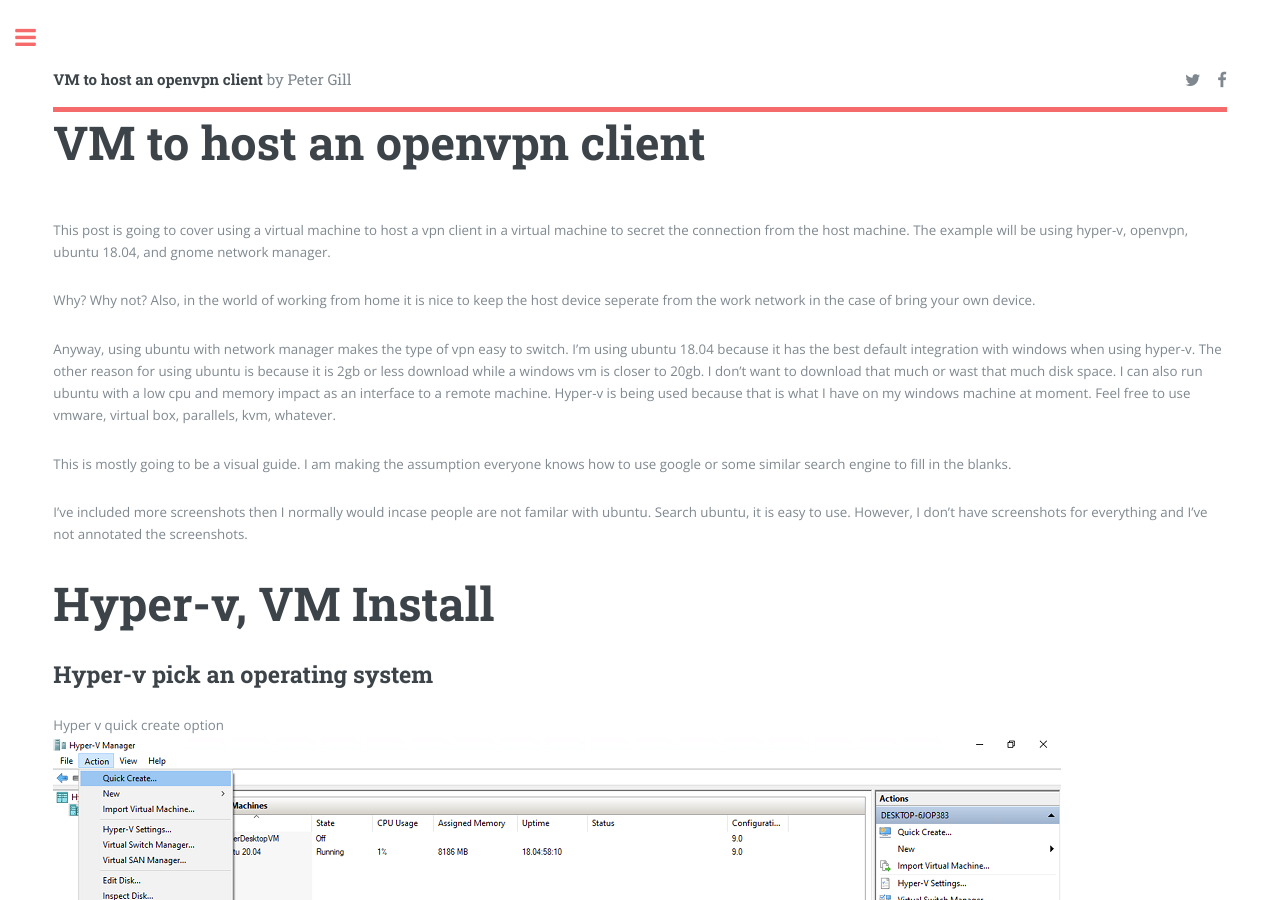
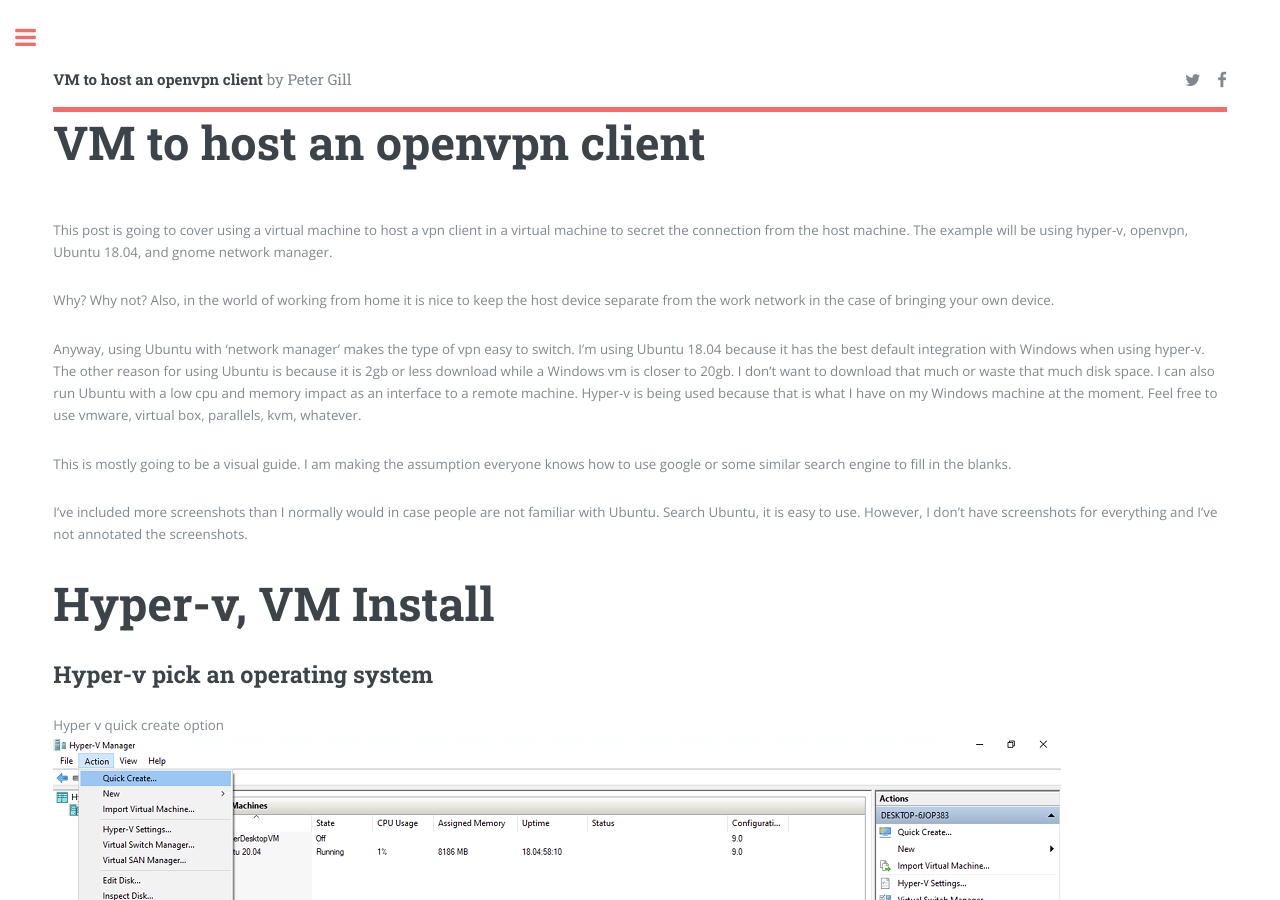
Before and after one commit to majorsilence/Dev, a Jekyll site: the page built from _posts/2021-09-04-openvpn-client-vm.md, in a window 1280 px wide and 900 px high. Built offline with Jekyll 4.4.1, drawn with Linux system fonts in a browser that asks for light colours; some of the changed text lies outside the part shown.

Commit message:
fix typos

```diff
--- a/_posts/2021-09-04-openvpn-client-vm.md
+++ b/_posts/2021-09-04-openvpn-client-vm.md
@@ -4,16 +4,15 @@
 title: VM to host an openvpn client
 ---
 
-This post is going to cover using a virtual machine to host a vpn client in a virtual machine to secret the connection from the host machine.   The example will be using hyper-v, openvpn, ubuntu 18.04, and gnome network manager.
+This post is going to cover using a virtual machine to host a vpn client in a virtual machine to secret the connection from the host machine.   The example will be using hyper-v, openvpn, Ubuntu 18.04, and gnome network manager.
 
-Why? Why not? Also, in the world of working from home it is nice to keep the host device seperate from the work network in the case of bring your own device.
+Why? Why not? Also, in the world of working from home it is nice to keep the host device separate from the work network in the case of bringing your own device.
 
-Anyway, using ubuntu with network manager makes the type of vpn easy to switch.  I'm using ubuntu 18.04 because it has the best default integration with windows when using hyper-v.  The other reason for using ubuntu is because it is 2gb or less download while a windows vm is closer to 20gb.  I don't want to download that much or wast that much disk space.  I can also run ubuntu with a low cpu and memory impact as an interface to a remote machine.  Hyper-v is being used because that is what I have on my windows machine at moment.  Feel free to use vmware, virtual box, parallels, kvm, whatever.
+Anyway, using Ubuntu with 'network manager' makes the type of vpn easy to switch.  I'm using Ubuntu 18.04 because it has the best default integration with Windows when using hyper-v.  The other reason for using Ubuntu is because it is 2gb or less download while a Windows vm is closer to 20gb.  I don't want to download that much or waste that much disk space.  I can also run Ubuntu with a low cpu and memory impact as an interface to a remote machine.  Hyper-v is being used because that is what I have on my Windows machine at the moment.  Feel free to use vmware, virtual box, parallels, kvm, whatever.
 
 This is mostly going to be a visual guide.  I am making the assumption everyone knows how to use google or some similar search engine to fill in the blanks.
 
-
-I've included more screenshots then I normally would incase people are not familar with ubuntu.  Search ubuntu, it is easy to use.   However, I don't have screenshots for everything and I've not annotated the screenshots.
+I've included more screenshots than I normally would in case people are not familiar with Ubuntu.  Search Ubuntu, it is easy to use.   However, I don't have screenshots for everything and I've not annotated the screenshots.
 
 # Hyper-v, VM Install
 
@@ -94,7 +93,7 @@
 
 ## Network Manager GUI options
 
-In the upper right hand of the ubuntu system there will be a network icon that can be clicked to show the network settings including the vpn.   From here you can turn on the vpn or modifed the credentials to connect.
+In the upper right hand of the ubuntu system there will be a network icon that can be clicked to show the network settings including the vpn.   From here you can turn on the vpn or modified the credentials to connect.
 
 ![Modify the vpn to settings to add your credentials](/images/vpn-client-vm/018.png)
 
```
Also changed, not shown: other parts of _posts/2021-09-04-openvpn-client-vm.md (+5 -5 lines).
